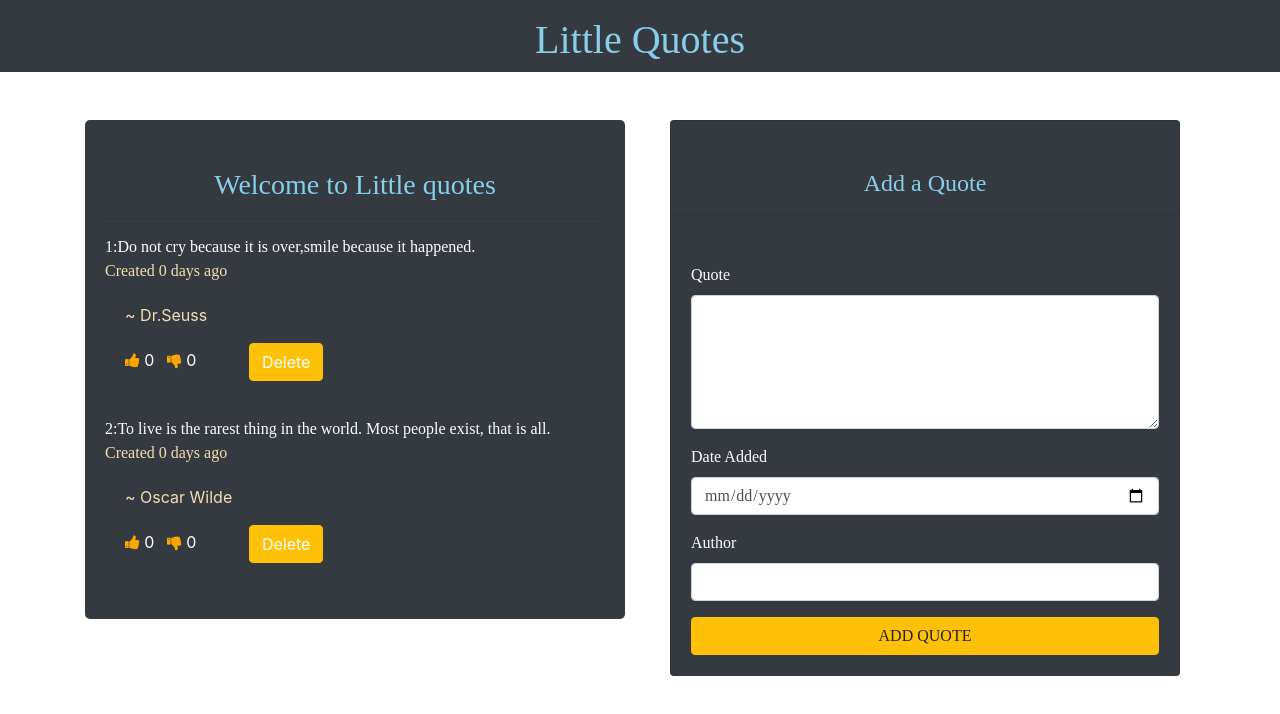
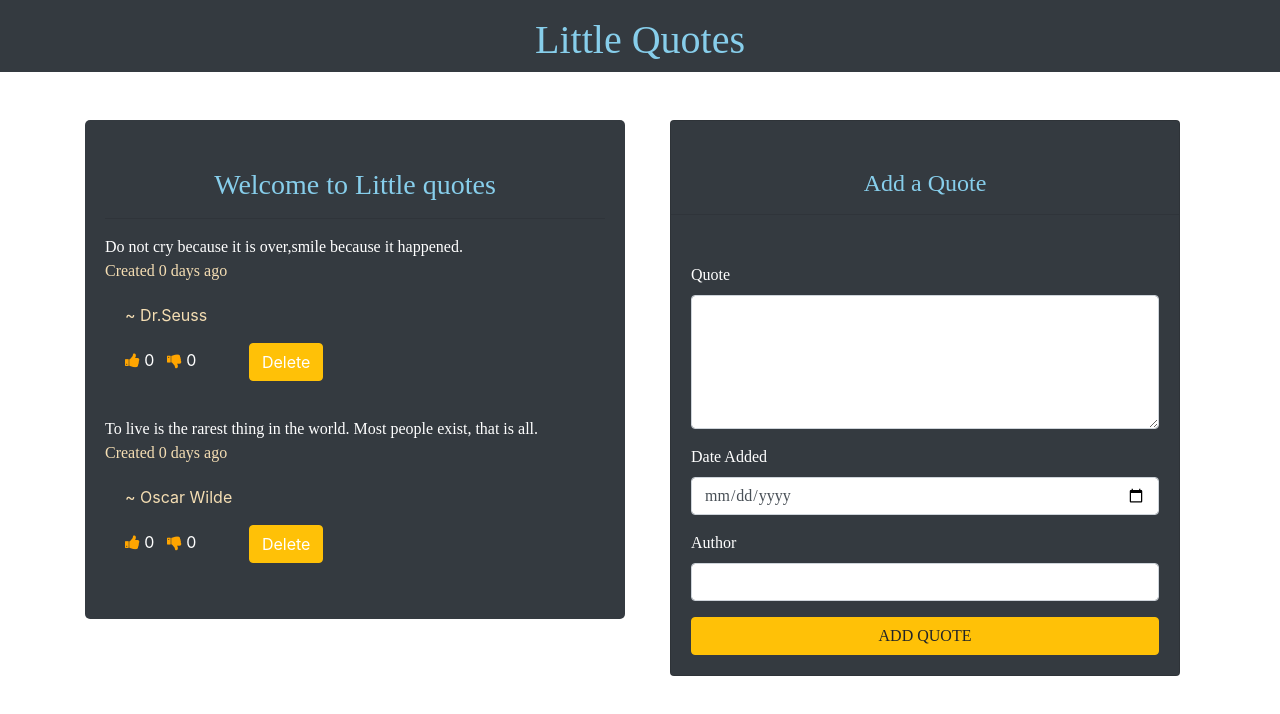
Before and after one commit to IreneMercy/Quotes, an Angular app: page / in a window 1280 px wide. Shown: the top 714 px of the page. Built offline with nearby package versions, Linux system fonts and the light colour scheme.

Commit message:
add changes to quotes

```diff
--- a/src/app/quotes-details/quotes-details.component.html
+++ b/src/app/quotes-details/quotes-details.component.html
@@ -8,6 +8,7 @@
   <body>
     <div class="card-body bg-dark text-white">
       <p class="author mr-5">
+        <!-- Created {{quotes.datePublished|countDate}} -->
         ~ {{quotes.author}}
       </p>
       <span (click)="upVote()" class="fa fa-thumbs-up thumbsup"></span>
--- a/src/app/quotes/quotes.component.html
+++ b/src/app/quotes/quotes.component.html
@@ -13,9 +13,9 @@
              <h3 class="text-center mb-3 welcome">Welcome to Little quotes</h3>
              <hr>
              <p *ngFor='let quote of quotes; let i=index' >
-                {{quote.id}}:{{quote.quote}}
+                {{quote.quote}}
                 <br>
-                <span class="daystogo">Created  {{quote.datePublished|countDate}} days ago</span>
+                <span class="daystogo">Created  {{quote.datePublished|date|countDate}} days ago</span>
                   <app-quotes-details  [quotes]='quote' (quoteDelete)= 'quoteCompleted($event,i)'></app-quotes-details>
              </p>
            </div>
```
